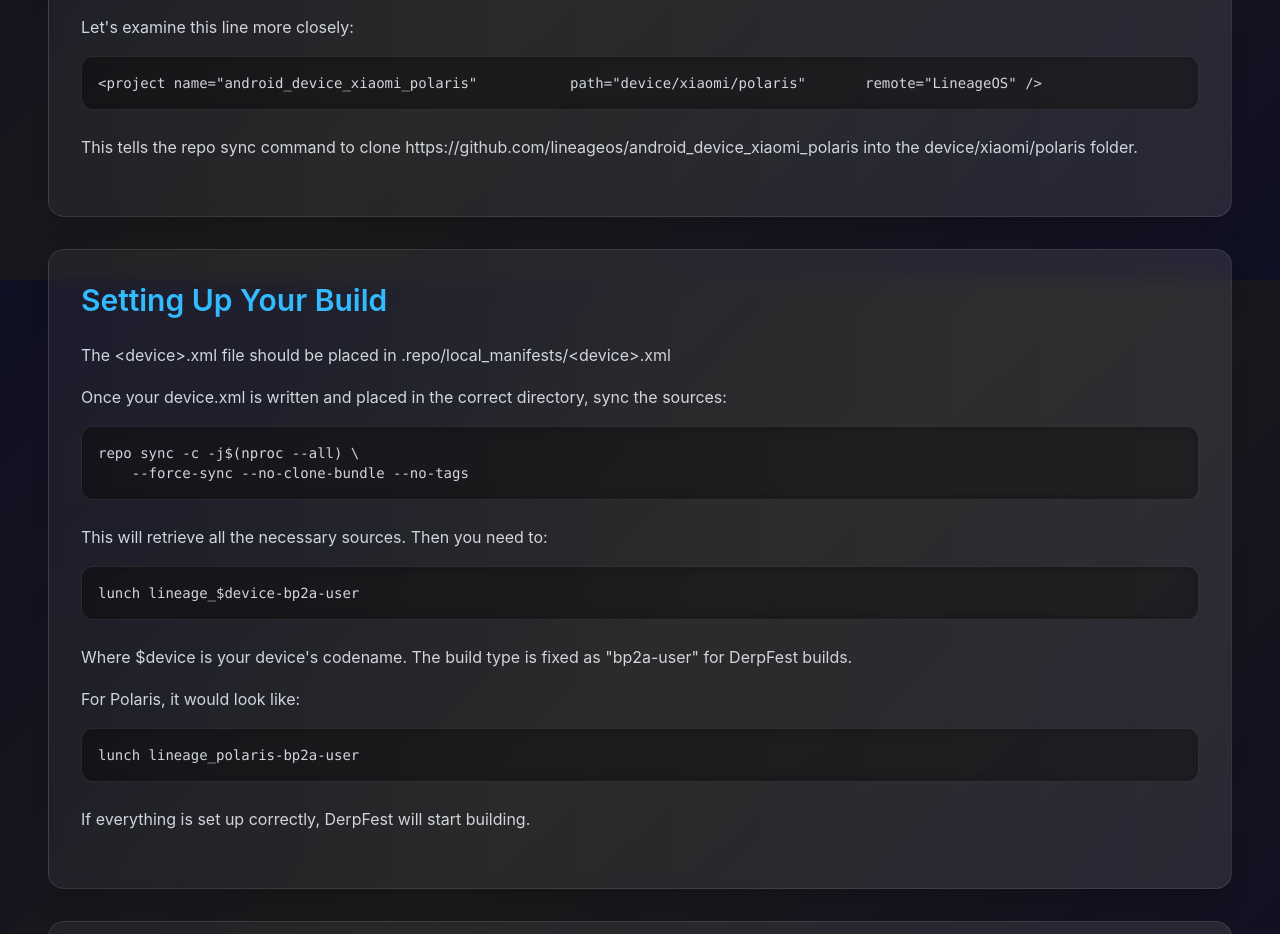
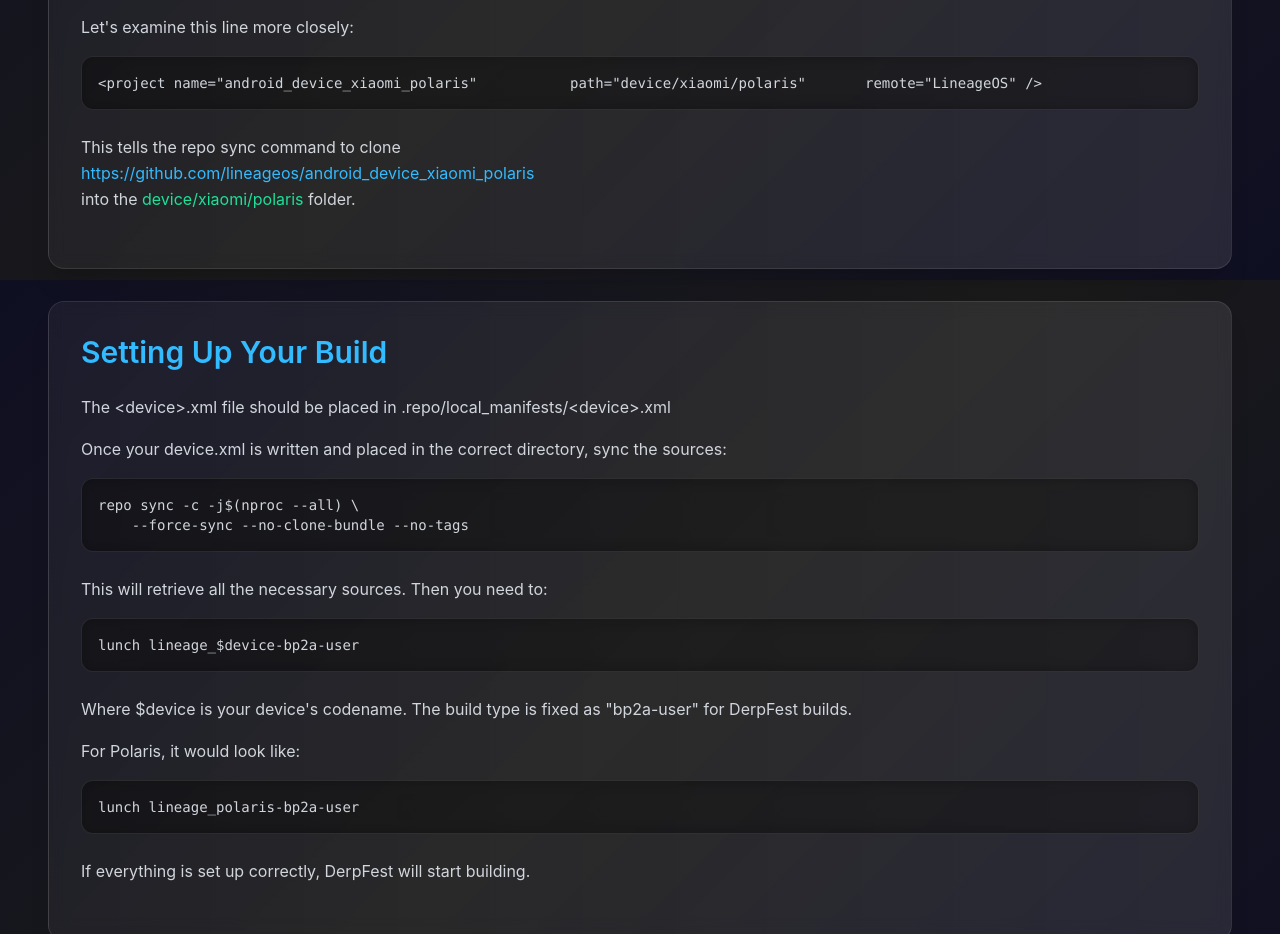
Before and after one commit to DerpFest-AOSP/DerpSite, a React (Vite) app: page /build in a window 1280 px wide. Shown: the part 2120-3054 px from the top of the page. Built offline with nearby package versions, Linux system fonts and the light colour scheme.

Commit message:
DerpSite: Break that long sentence into multiple lines and add some visual styling

```diff
--- a/src/pages/Build.jsx
+++ b/src/pages/Build.jsx
@@ -116,7 +116,9 @@
                   </pre>
                </div>
 
-               <p className="mb-6 text-gray-300 leading-relaxed">This tells the repo sync command to clone https://github.com/lineageos/android_device_xiaomi_polaris into the device/xiaomi/polaris folder.</p>
+               <p className="mb-6 text-gray-300 leading-relaxed">This tells the repo sync command to clone<br/>
+                  <span className="text-[#33bbff]">https://github.com/lineageos/android_device_xiaomi_polaris</span><br/>
+                  into the <span className="text-[#1de099]">device/xiaomi/polaris</span> folder.</p>
             </div>
 
             <div className="bg-gradient-to-r from-white/5 to-white/10 backdrop-blur-sm border border-white/10 rounded-2xl shadow-xl p-8 mb-8">
```
